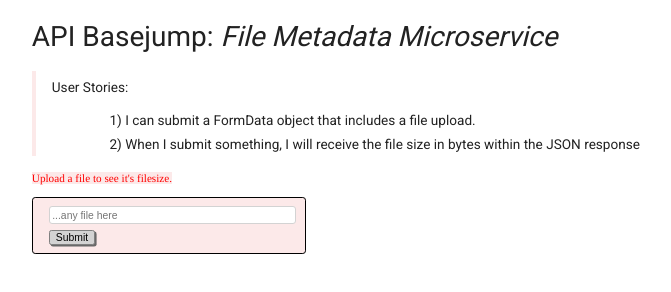
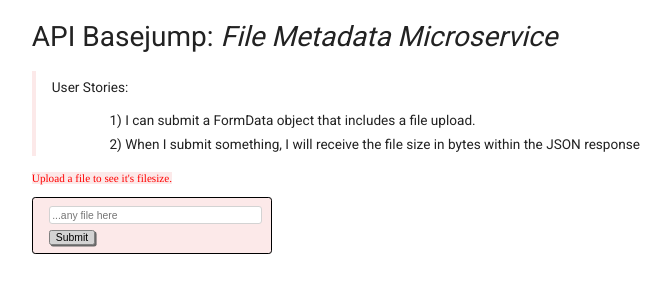
Before and after one commit to JP-Dub/file-metadata, a website: page views/index.html in a window 1280 px wide. Shown: the whole page, without its empty margins (71-742 px from the left). Drawn offline with Linux system fonts and the light colour scheme.

Commit message:
🛳🛎 Checkpoint public/style.css:553280/88 server.js:553280/1

```diff
--- a/public/style.css
+++ b/public/style.css
@@ -83,6 +83,7 @@ footer p {
 }
 
 form {
+  box-sizing: border-box;
   margin-bottom: 2.5vmin;
   padding: 1vmin 2vmin;
   background-color: #fce9e9;
@@ -90,7 +91,7 @@ form {
   width: 100%;
   max-width: 30vmin;
   border-radius: .4vmin;
-  border: .05vmin solid black;
+  border: .102vmin solid black;
 }
 
 input {
```
